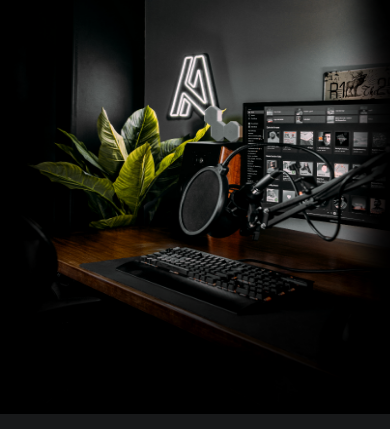
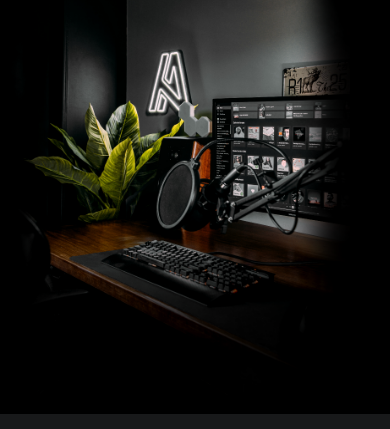
Before and after one commit to Anuragwagh/anuragwagh.github.io, a plain HTML site: page index.html in a window 390 px wide. Shown: the part 134-563 px from the top of the page. Drawn offline with Linux system fonts and the light colour scheme.

Commit message:
Update index.html

```diff
--- a/index.html
+++ b/index.html
@@ -163,8 +163,8 @@ height:236px;
 }
 
 .i2{
-	height: 545px;
-	width:400px;
+	height: 535px;
+	width:350px;
 	padding-left: 0px;
 }
 .n{
```
